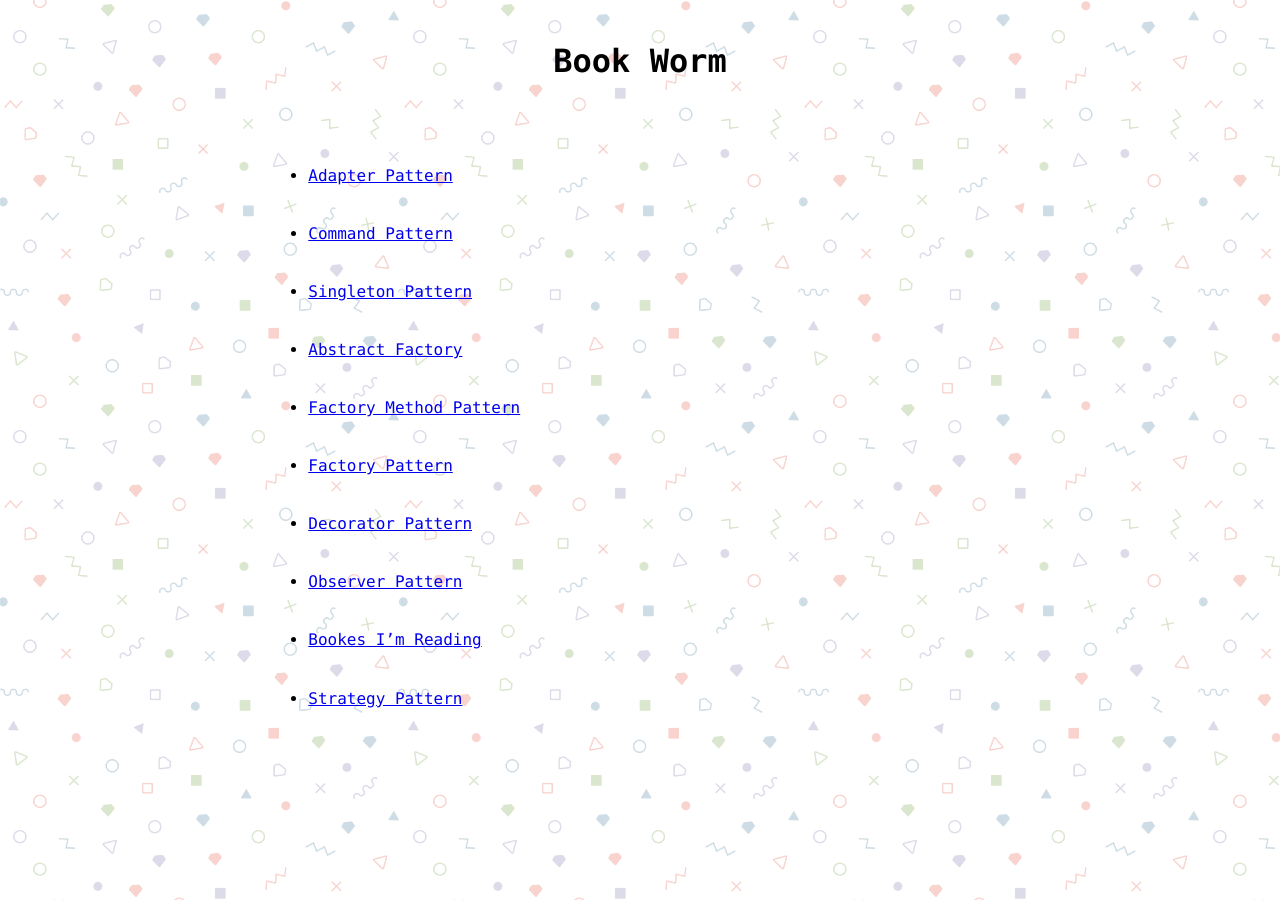
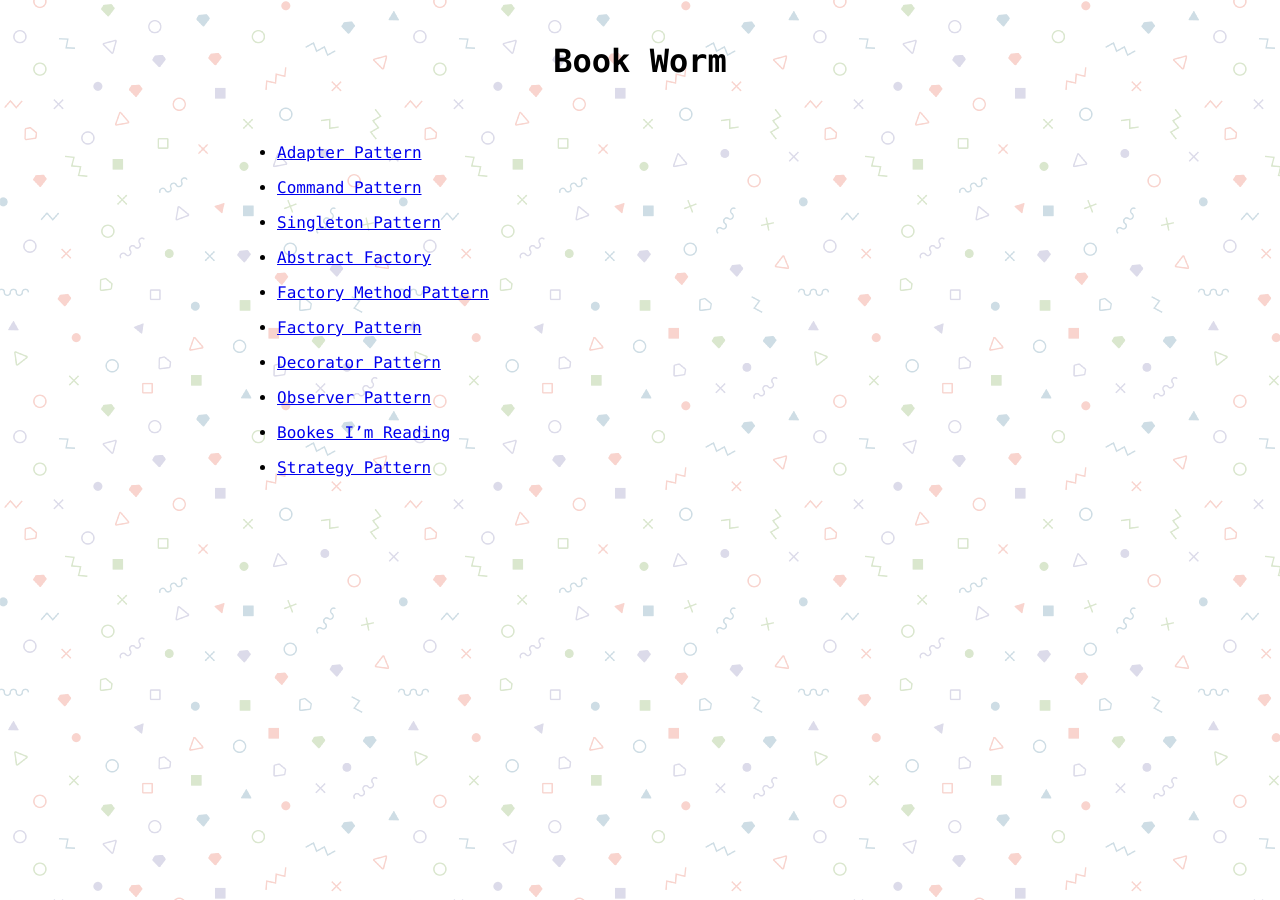
Before and after one commit to MannixSuo/docs, a Jekyll site: the page built from index.md, in a window 1280 px wide. Built offline with Jekyll 4.4.1, drawn with Linux system fonts in a browser that asks for light colours; the repository's description, which GitHub fills in, is left out.

Commit message:
Update _base.scss

```diff
--- a/_sass/_base.scss
+++ b/_sass/_base.scss
@@ -36,7 +36,7 @@ pre ,blockquote{
 }
 
 .menu ul li {
-    margin: 5%;
+    margin: 1%;
 }
 
 .post {
```
